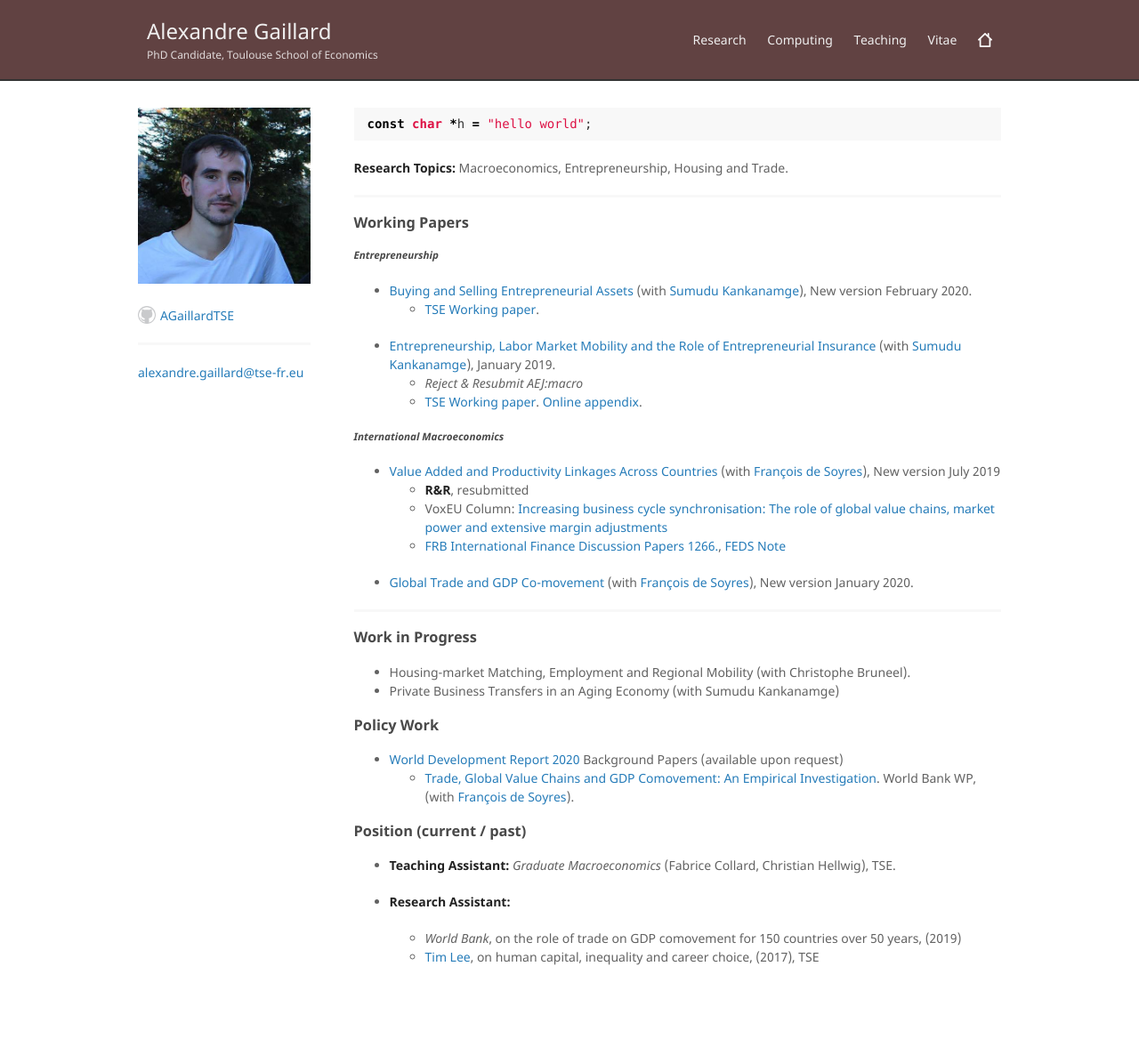
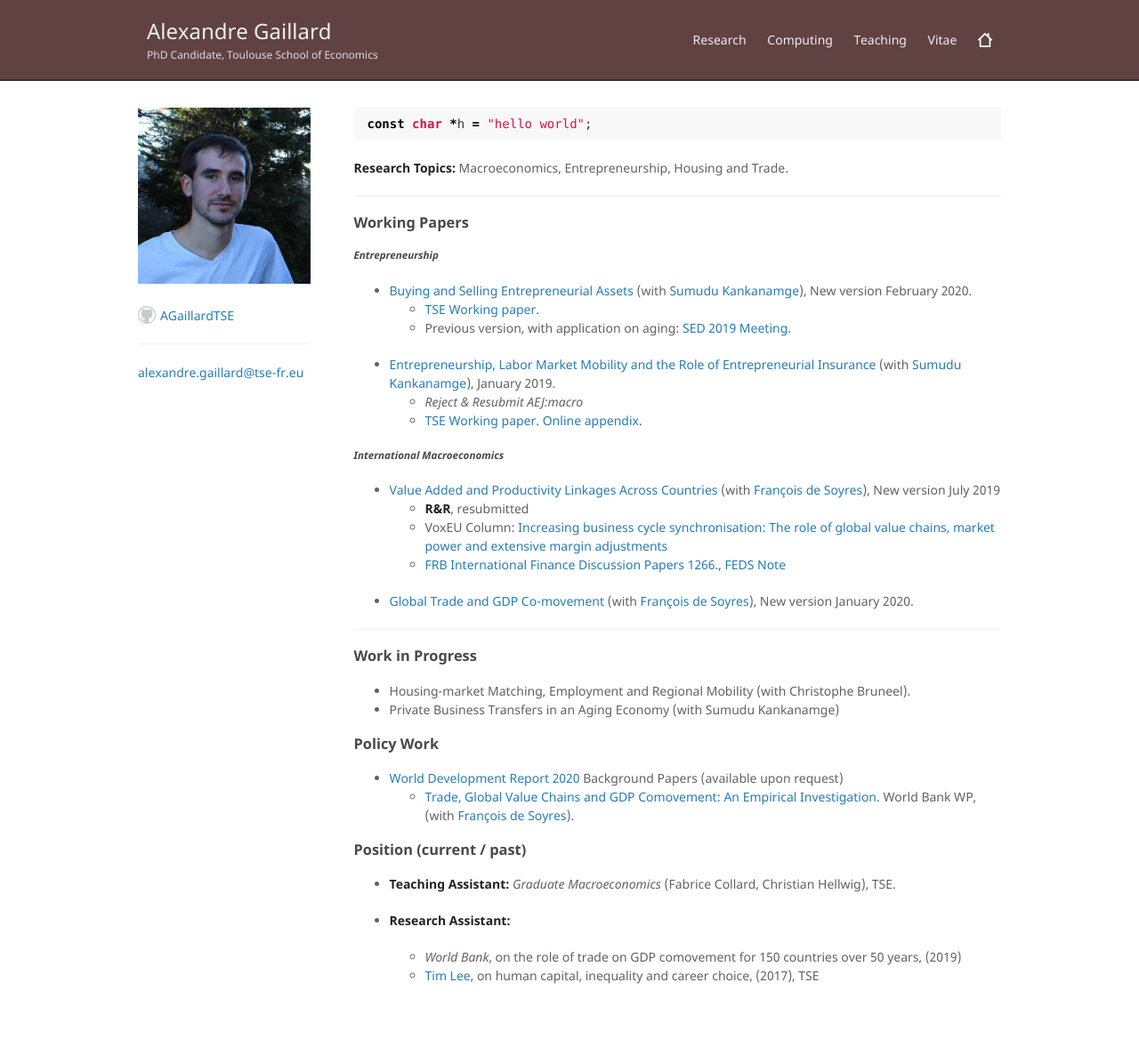
Before and after one commit to AGaillardTSE/AGaillardTSE.github.io, a Jekyll site: the page built from index.md, in a window 1280 px wide. Shown: the whole page at 89% size. Built offline with Jekyll 4.4.1, drawn with Linux system fonts in a browser that asks for light colours; before the commit the page ends 1156 px from its top, so only the background shows below that.

Commit message:
Update index.md

```diff
--- a/index.md
+++ b/index.md
@@ -16,6 +16,7 @@ const char *h = "hello world";
 ##### *Entrepreneurship*
 *   [Buying and Selling Entrepreneurial Assets](http://agaillard.eu/projects/BSEA/) (with [Sumudu Kankanamge](http://kankanamge.free.fr/)), New version February 2020.
     - <a href="https://www.tse-fr.eu/fr/publications/buying-and-selling-entrepreneurial-assets" target="_blank">TSE Working paper</a>.
+    - Previous version, with application on aging: <a href="https://ideas.repec.org/p/red/sed019/1503.html" target="_blank">SED 2019 Meeting</a>.
 
 *   [Entrepreneurship, Labor Market Mobility and the Role of Entrepreneurial Insurance](http://agaillard.eu/projects/ELMM/) (with [Sumudu Kankanamge](http://kankanamge.free.fr/)), January 2019.
     - *Reject & Resubmit AEJ:macro*
```
